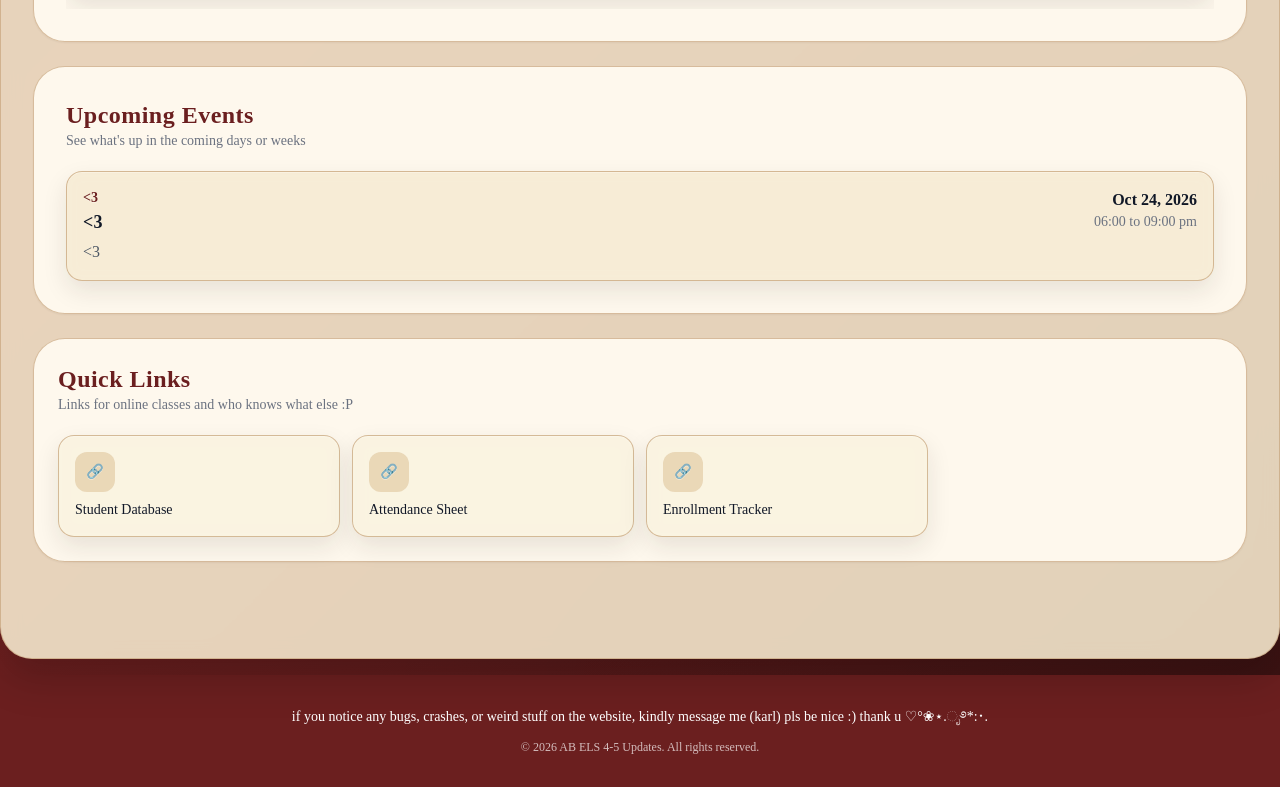
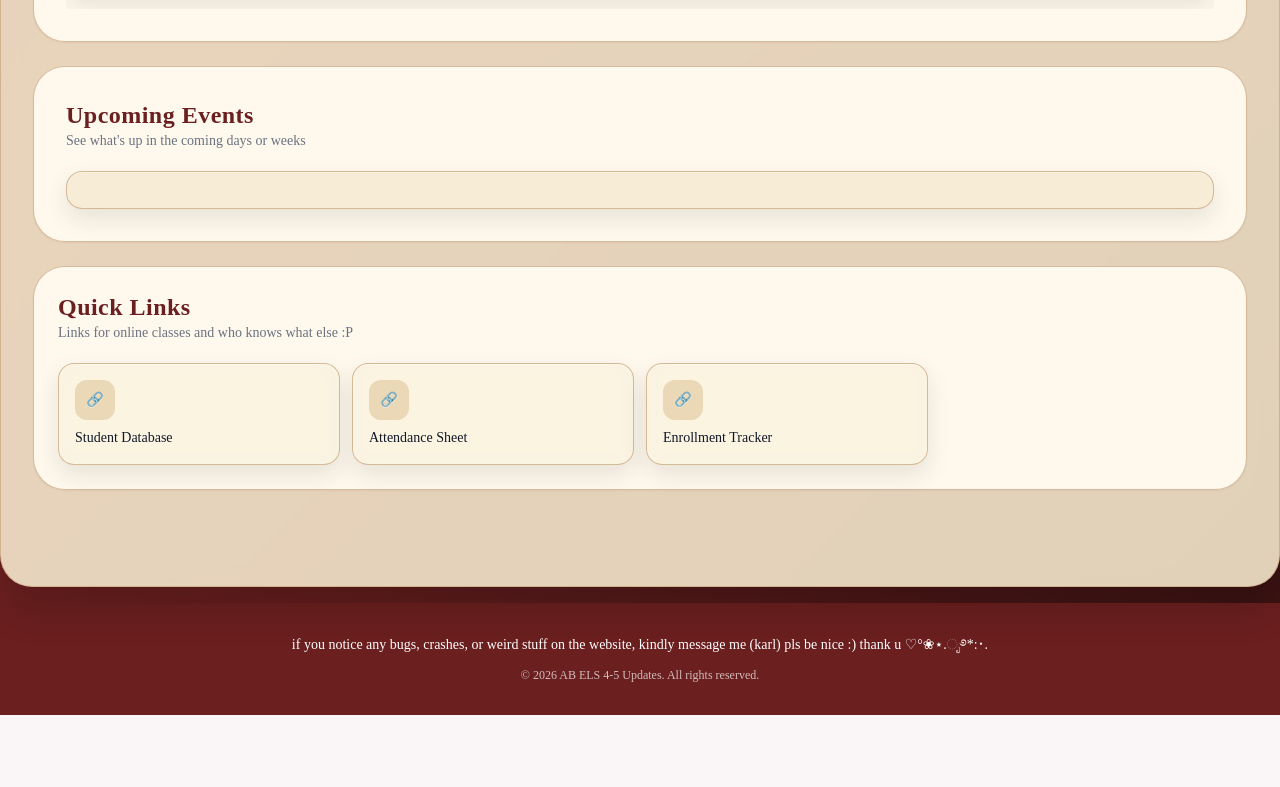
Before and after one commit to ABELS-four-five/UPDATES, a plain HTML site: page index.html in a window 1280 px wide. Shown: the part 1205-1992 px from the top of the page. After the commit the page ends 1920 px from the top, so only its background shows below. Drawn offline with nearby package versions, Linux system fonts and the light colour scheme; a web font is replaced by a local one.

Commit message:
Update index.html

```diff
--- a/index.html
+++ b/index.html
@@ -252,13 +252,13 @@
       <div class="rounded-2xl border border-borderSoft p-4 bg-roseSoft">
         <div class="flex items-start justify-between gap-4">
           <div>
-            <p class="text-sm font-semibold text-roseBrand"><3</p>
-            <h4 class="text-lg font-bold"><3</h4>
-            <p class="text-gray-600 mt-1"><3</p>
+            <p class="text-sm font-semibold text-roseBrand"> </p>
+            <h4 class="text-lg font-bold"> </h4>
+            <p class="text-gray-600 mt-1"> </p>
           </div>
           <div class="text-right">
-            <p class="font-semibold">Oct 24, 2026</p>
-            <p class="text-sm text-gray-500">06:00 to 09:00 pm</p>
+            <p class="font-semibold"> </p>
+            <p class="text-sm text-gray-500"> </p>
           </div>
         </div>
       </div>
```
